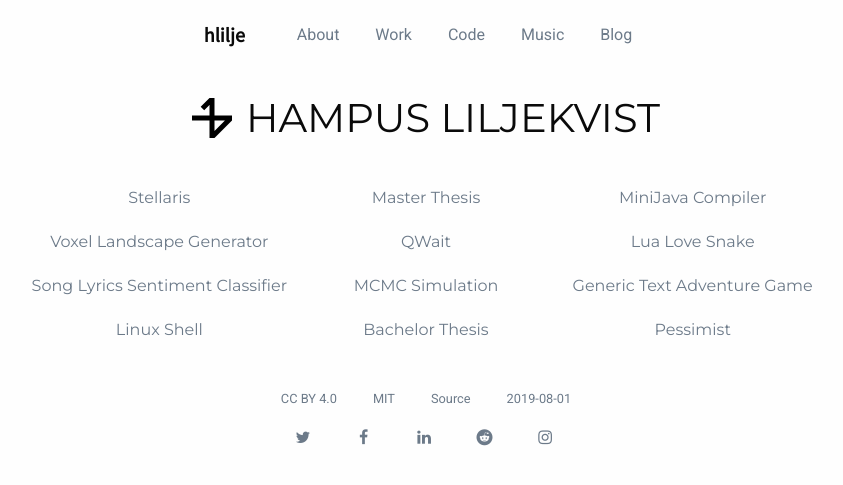
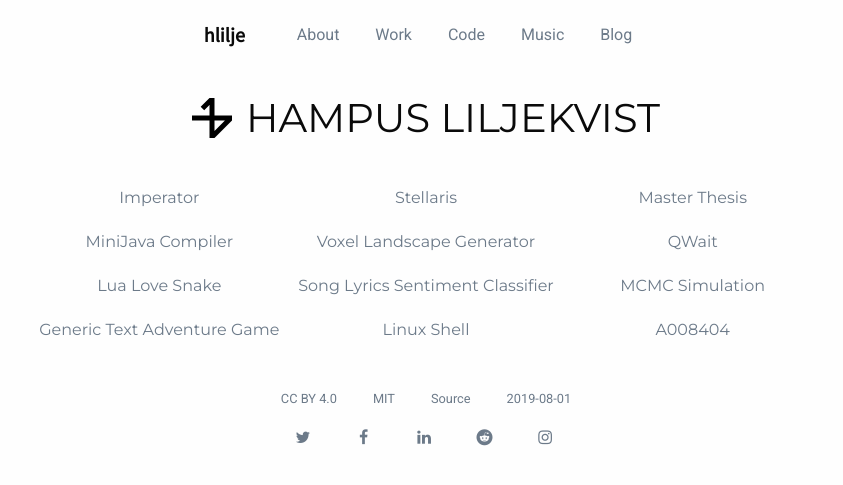
Before and after one commit to hlilje/hlilje.github.io, a Jekyll site: the page built from index.html, in a window 1280 px wide. Shown: the top 485 px of the page, without its empty margins (214-1057 px from the left). Built offline with Jekyll 4.4.1, drawn with Linux system fonts in a browser that asks for light colours; nearby versions of some CDN libraries.

Commit message:
Update portfolio items

```diff
--- a/_data/portfolio-items.yml
+++ b/_data/portfolio-items.yml
@@ -1,4 +1,5 @@
-"Stellaris": http://www.stellarisgame.com/
+"Imperator": https://www.paradoxplaza.com/imperator-rome/IMIM01GSK0000001-MASTER.html
+"Stellaris": https://www.paradoxplaza.com/stellaris/STST01G-MASTER.html
 "Master Thesis": http://kth.diva-portal.org/smash/record.jsf?pid=diva2:947287
 "MiniJava Compiler": https://github.com/hlilje/komp14-compiler
 "Voxel Landscape Generator": https://github.com/hlilje/dgi14-voxels
@@ -8,5 +9,4 @@
 "MCMC Simulation": https://github.com/hlilje/mcmc-train
 "Generic Text Adventure Game": https://github.com/hlilje/text-adventure
 "Linux Shell": https://github.com/hlilje/simple-shell
-"Bachelor Thesis": http://kth.diva-portal.org/smash/record.jsf?pid=diva2:769905
-"Pessimist": https://open.spotify.com/album/2CwT5c0ND3geliC7JpnS8Q
+"A008404": https://open.spotify.com/album/3pHRYdeZfDgCh0ZLMQpLhF
```
